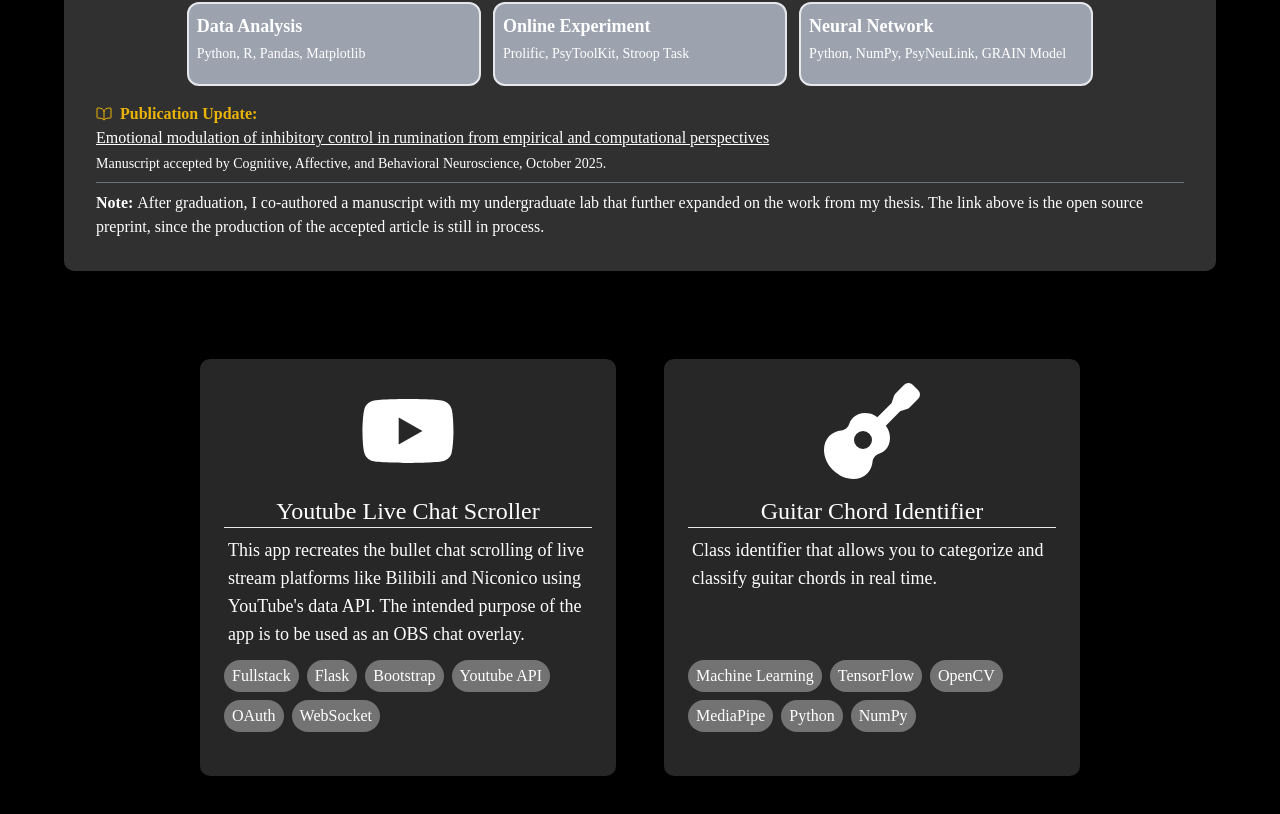
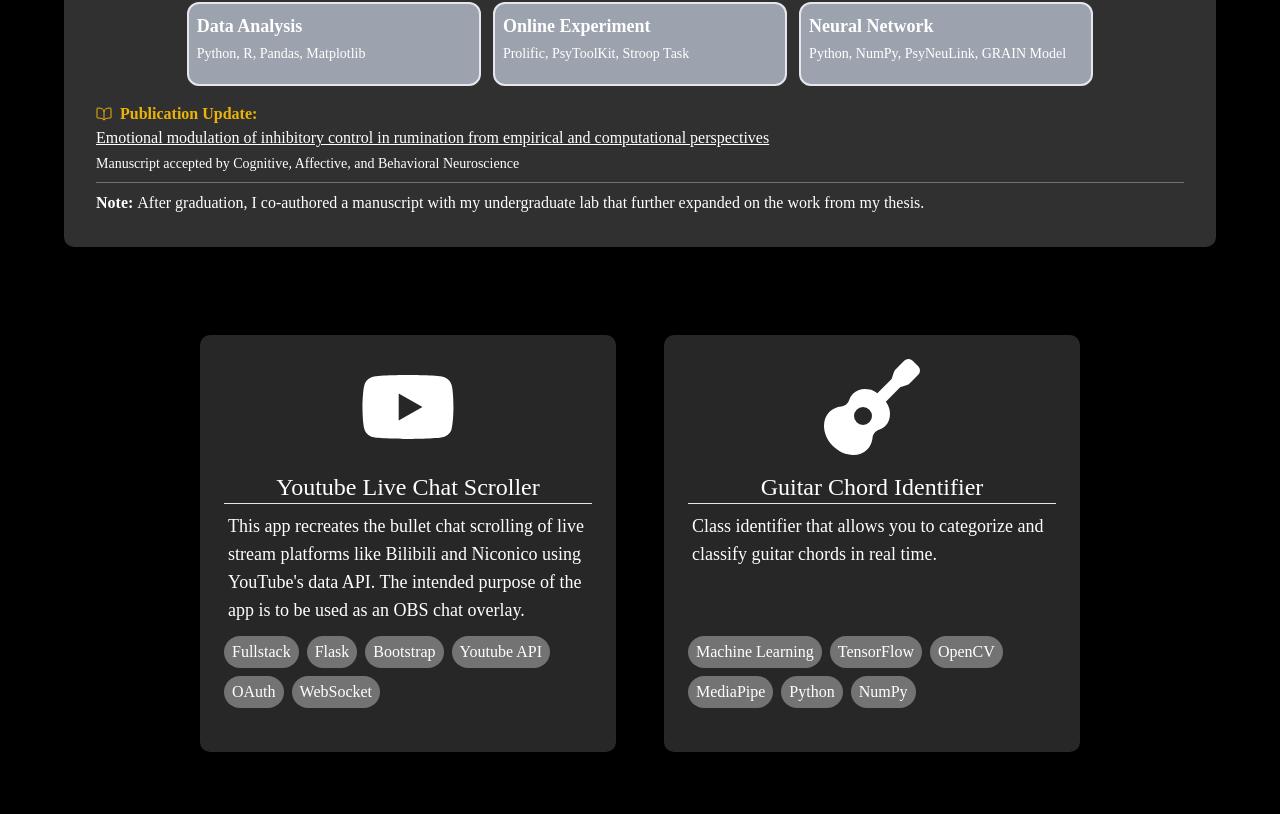
Before and after one commit to benkyli/portfolio, a React (Vite) app: page / in a window 1280 px wide. Shown: the part 2430-3244 px from the top of the page. Built offline with nearby package versions, Linux system fonts and the light colour scheme.

Commit message:
updated thesis section to show official publication

```diff
--- a/src/ThesisSection.jsx
+++ b/src/ThesisSection.jsx
@@ -4,7 +4,7 @@ import { IoBookOutline } from "react-icons/io5";
 import { openInNewTab } from './utils/utils.js';
 
 export default function ThesisSection() {
-    const prepublishLink = "https://www.researchgate.net/profile/Selena-Singh/publication/391197067_Emotional_modulation_of_inhibitory_control_in_rumination_from_empirical_and_computational_perspectives/links/68127170df0e3f544f4f5afc/Emotional-modulation-of-inhibitory-control-in-rumination-from-empirical-and-computational-perspectives.pdf"
+    const link = "https://doi.org/10.3758/s13415-025-01360-7"
 
     return (
         <div id='thesis-section'>
@@ -20,10 +20,10 @@ export default function ThesisSection() {
                     <IoBookOutline />
                     <p>Publication Update:</p>
                 </div>
-                <p className='relative cursor-pointer underline' onClick={() => openInNewTab(prepublishLink)}>Emotional modulation of inhibitory control in rumination from empirical and computational perspectives</p>
-                <p className='text-sm pt-1'>Manuscript accepted by Cognitive, Affective, and Behavioral Neuroscience, October 2025.</p>
+                <p className='relative cursor-pointer underline' onClick={() => openInNewTab(link)}>Emotional modulation of inhibitory control in rumination from empirical and computational perspectives</p>
+                <p className='text-sm pt-1'>Manuscript accepted by Cognitive, Affective, and Behavioral Neuroscience</p>
                 <div className='pt-2 mt-2 border-t border-gray-500'>
-                    <b>Note: </b>After graduation, I co-authored a manuscript with my undergraduate lab that further expanded on the work from my thesis. The link above is the open source preprint, since the production of the accepted article is still in process.
+                    <b>Note: </b>After graduation, I co-authored a manuscript with my undergraduate lab that further expanded on the work from my thesis.
                 </div>
             </div>
         </div>
```
